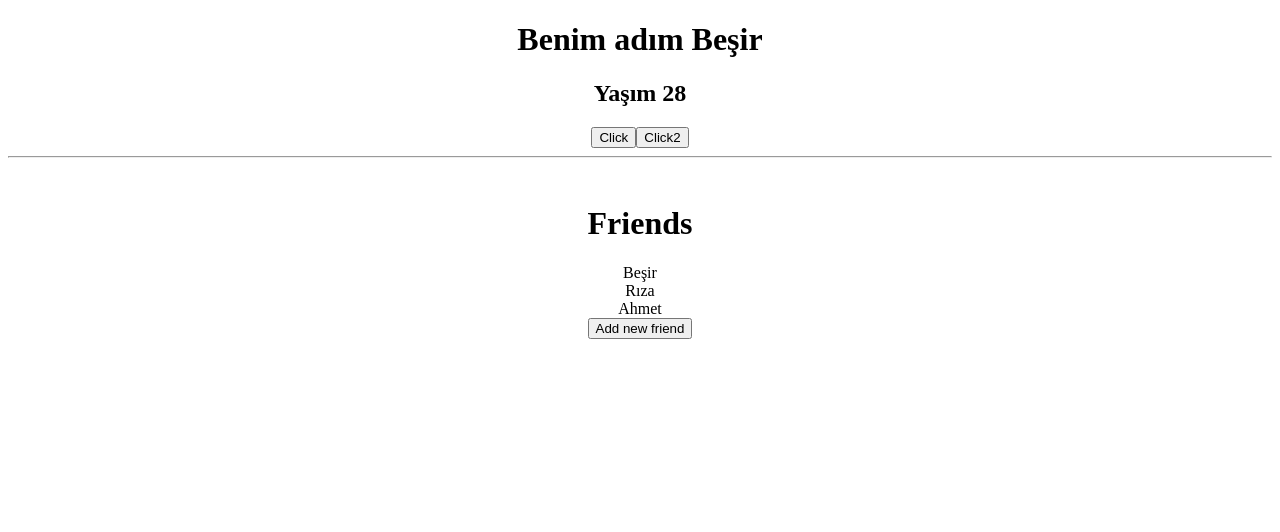
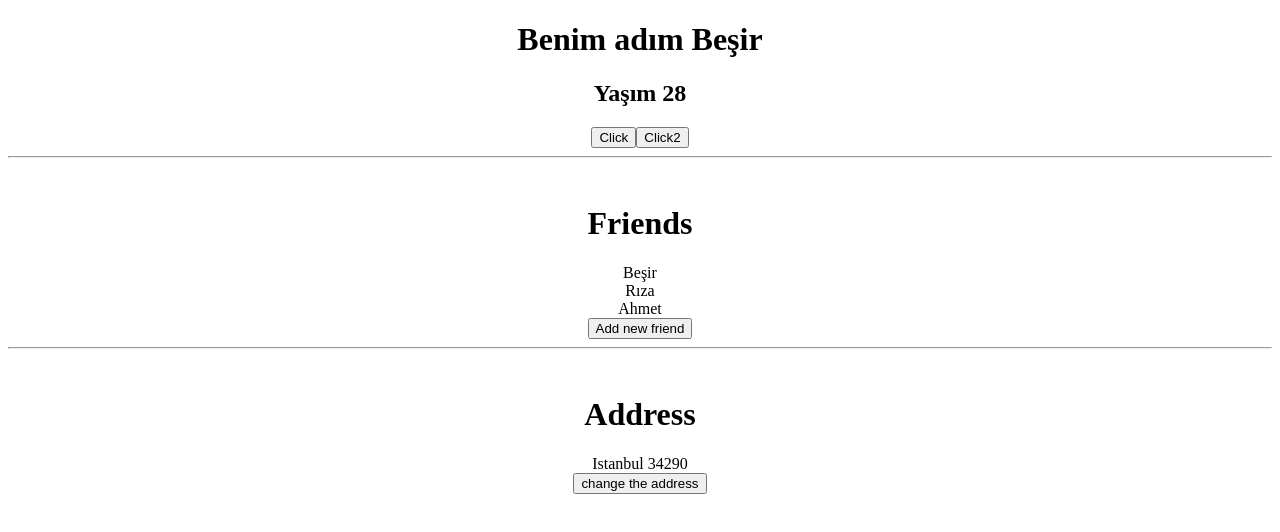
Before and after one commit to besirgunduz/ReactCoding, a React (Create React App) app in the folder react-coding/: page / in a window 1280 px wide. Shown: the top 532 px of the page. Built offline with nearby package versions, Linux system fonts and the light colour scheme.

Commit message:
object states

```diff
--- a/react-coding/src/App.js
+++ b/react-coding/src/App.js
@@ -7,6 +7,7 @@ function App() {
   const [name, setName] = useState("Beşir");
   const [age, setAge] = useState(28);
   const [friends, setFriends] = useState(["Beşir", "Rıza", "Ahmet"]);
+  const [address, setAddress] = useState({ title: "Istanbul", zip: 34290 });
 
   return (
     <div className="App">
@@ -27,6 +28,20 @@ function App() {
       <button onClick={() => setFriends([...friends, "Ayşe"])}>
         Add new friend
       </button>
+
+      <hr />
+      <br />
+
+      <h1>Address</h1>
+      <div>
+        {address.title} {address.zip}
+      </div>
+
+      <button
+        onClick={() => setAddress({ ...address, title: "Ankara", zip: 232526 })}
+      >
+        change the address
+      </button>
     </div>
   );
 }
```
